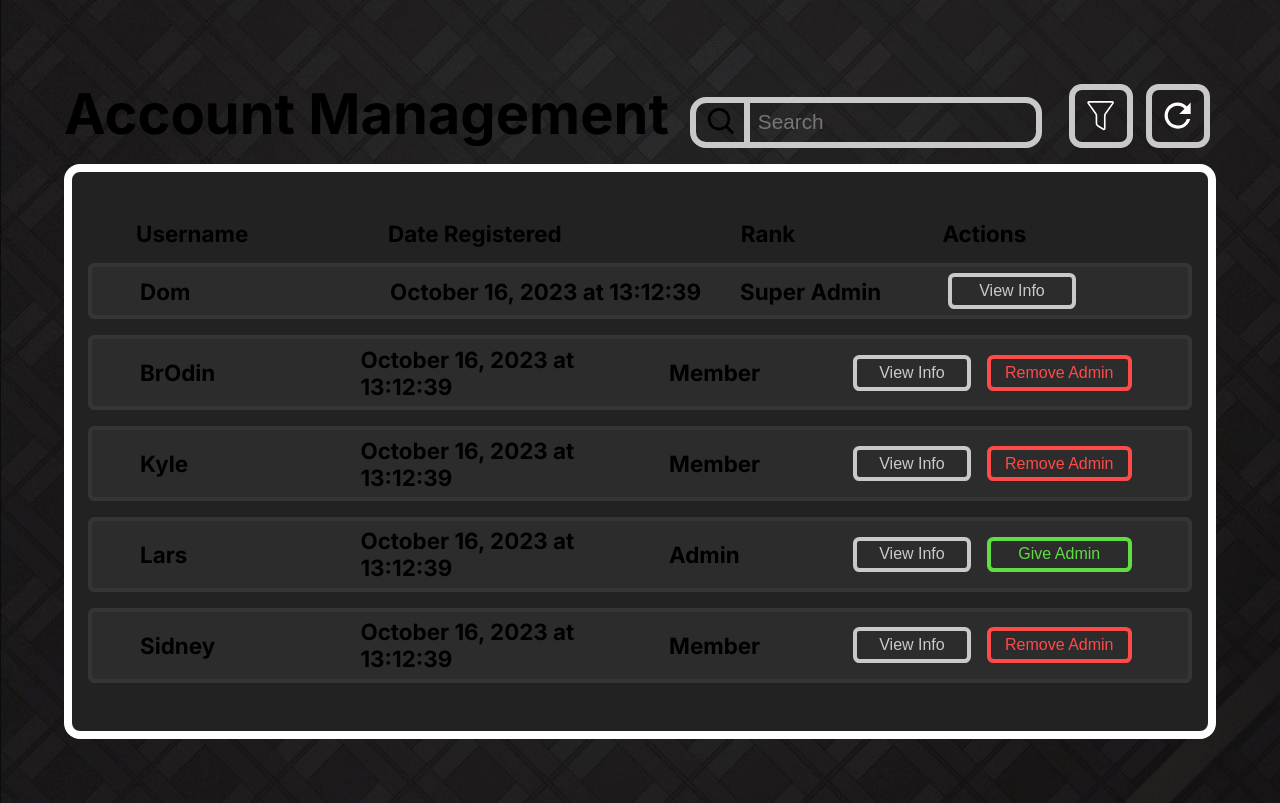
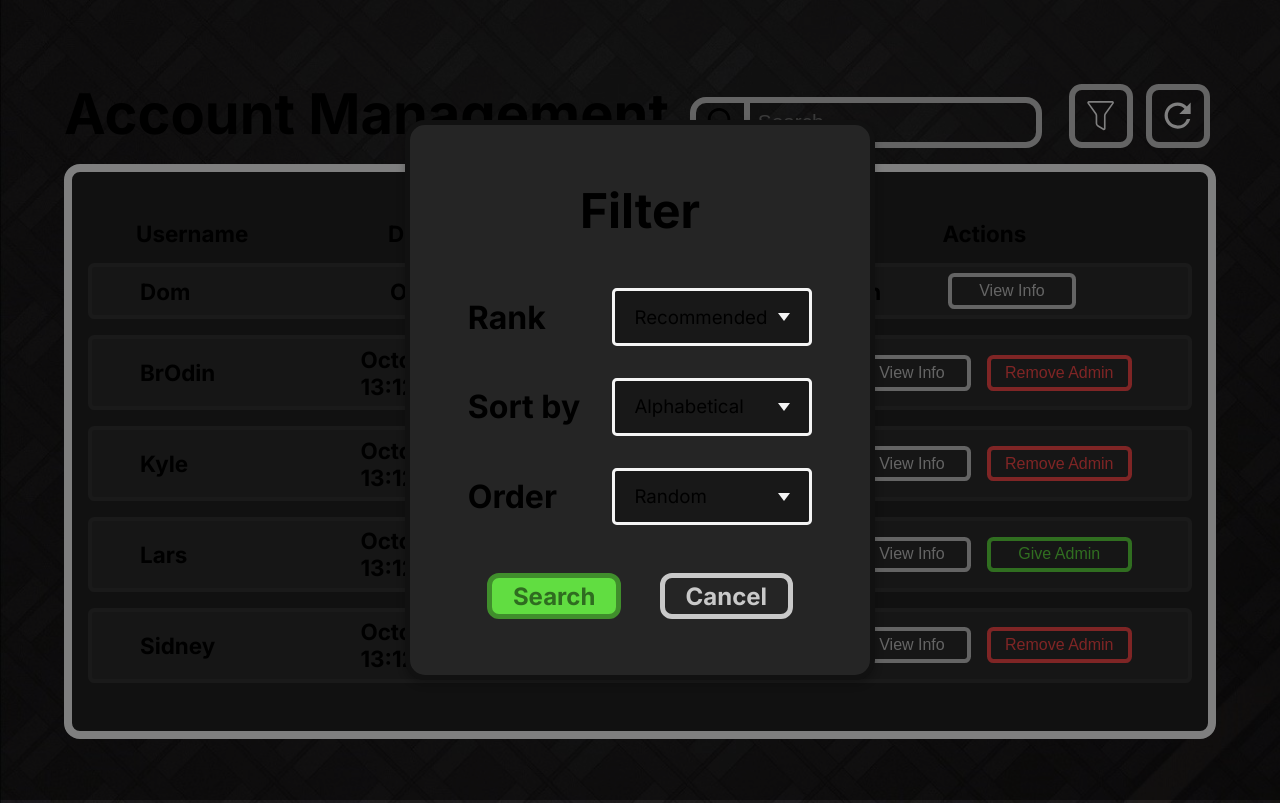
Before and after one commit to qwerttyuiiop1/CSSECDV, a Next.js app: page /admin/accounts in a window 1280 px wide. Both pictures are taken after a click on the element 1100 px from the left and 116 px from the top of the page. Built offline with nearby package versions, Linux system fonts and the light colour scheme.

Commit message:
create filter modal (with issues)

```diff
--- /dev/null
+++ b/src/app/admin/accounts/components/FilterModal.module.css
@@ -0,0 +1,36 @@
+.main_container{
+    display: flex;
+    flex-direction: column;
+    align-items: center;
+    justify-content: center;
+}
+
+.filter{
+    display: flex;
+    margin: 1rem 0;
+    width: 100%;
+    align-items: center;
+}
+
+.header{
+    margin: 2rem 0;
+    font-size: 3rem;
+}
+
+
+.filter_name{
+    flex: 1;
+
+}
+
+.dropdown{
+    flex: 1;
+    margin-left: 2rem;
+}
+
+.buttons_container{
+    width: 100%;
+    display: flex;
+    justify-content: space-around;
+    margin: 2rem 0;
+}
--- /dev/null
+++ b/src/app/admin/accounts/components/FilterModal.tsx
@@ -0,0 +1,101 @@
+import React from "react";
+
+import styles from "./FilterModal.module.css";
+import BaseModal, { BaseModalProps } from "@/components/Modal/BaseModal";
+import { useForm } from "react-hook-form";
+import { FormContainer, useFormError } from "@/components/Providers/Forms";
+import Dropdown, { DropdownItem } from "@/components/Dropdown/Dropdown";
+import { Card, SideButton } from "@/components/CardPage/CardPage";
+
+interface CreateCodeProps extends BaseModalProps {
+  onSubmit: (name: string) => Promise<void> | void;
+}
+
+const FilterModal: React.FC<CreateCodeProps> = ({ state, onSubmit }) => {
+  const form = useForm();
+  const toast = useFormError(form);
+  const close = () => state[1](false);
+
+  const handleSubmit = form.handleSubmit(async (data) => {
+    await onSubmit(data.name);
+    toast.success("Code created: " + data.code);
+    close();
+    form.reset();
+  });
+
+  if (!state[0]) return null;
+
+  const dropdownOptions1: DropdownItem[] = [
+    { id: 0, label: "Recommended" },
+    { id: 1, label: "Most Popular" },
+    { id: 2, label: "Cheapest" },
+    { id: 3, label: "Newest" },
+  ];
+
+  const dropdownOptions2: DropdownItem[] = [
+    { id: 0, label: "Alphabetical" },
+    { id: 1, label: "By Rank" },
+
+  ];
+
+  const dropdownOptions3: DropdownItem[] = [
+    { id: 0, label: "Random" },
+    { id: 1, label: "Option1" },
+
+  ];
+
+  const handleSelectionChange = (item: DropdownItem | null) => {};
+
+  return (
+    <BaseModal state={state}>
+      <FormContainer form={form}>
+        <Card>
+          <div className={styles.main_container}>
+            <h1 className={styles.header}>Filter</h1>
+            <div className={styles.filter}>
+              <h1 className={styles.filter_name}>Rank</h1>
+              <div className={styles.dropdown}>
+                <Dropdown
+                  onSelectionChange={handleSelectionChange}
+                  options={dropdownOptions1}
+                  isBorder={true}
+                />
+              </div>
+            </div>
+
+            <div className={styles.filter}>
+              <h1 className={styles.filter_name}>Sort by</h1>
+              <div className={styles.dropdown}>
+                <Dropdown
+                  onSelectionChange={handleSelectionChange}
+                  options={dropdownOptions2}
+                  isBorder={true}
+                />
+              </div>
+            </div>
+
+            <div className={styles.filter}>
+              <h1 className={styles.filter_name}>Order</h1>
+              <div className={styles.dropdown}>
+                <Dropdown
+                  onSelectionChange={handleSelectionChange}
+                  options={dropdownOptions3}
+                  isBorder={true}
+                />
+              </div>
+            </div>
+
+            <div className={styles.buttons_container}>
+              <SideButton color="green">Search</SideButton>
+              <SideButton color="gray" onClick={close}>
+                Cancel
+              </SideButton>
+            </div>
+          </div>
+        </Card>
+      </FormContainer>
+    </BaseModal>
+  );
+};
+
+export default FilterModal;
--- a/src/app/admin/accounts/page.tsx
+++ b/src/app/admin/accounts/page.tsx
@@ -5,6 +5,9 @@ import { MdRefresh } from "react-icons/md";
 import { CiFilter } from "react-icons/ci";
 import SearchBar from "@/components/SearchBar.tsx/SearchBar";
 import React, { useState } from "react";
+import FilterModal from "./components/FilterModal";
+import { modalHandler } from "@/components/Modal/BaseModal";
+
 
 const TableRow: React.FC<{
   username: string;
@@ -93,6 +96,7 @@ const accounts: Account[] = [
 export default function page() {
   const [searchValue, setSearchValue] = useState("");
   const [filteredAccounts, setFilteredAccounts] = useState(accounts);
+  const isFilterModalOpen = useState(false);
 
   const handleInputChange = (value: string) => {
     setSearchValue(value);
@@ -103,8 +107,12 @@ export default function page() {
     setFilteredAccounts(filtered);
   };
 
+
+
   return (
     <div className={styles.main_container}>
+      <FilterModal onSubmit={console.log} state={isFilterModalOpen} />
+
       <div className={styles.inner_container}>
         <div className={styles.header_container}>
           <h1 className={styles.header_text}>Account Management</h1>
@@ -112,7 +120,7 @@ export default function page() {
           <SearchBar onInputChange={handleInputChange} />
 
           <div className={styles.buttons_container}>
-            <div className={styles.button_container}>
+            <div className={styles.button_container} onClick={modalHandler(isFilterModalOpen)}>
               <CiFilter className={styles.button} />
             </div>
 
--- a/src/components/Dropdown/Dropdown.module.css
+++ b/src/components/Dropdown/Dropdown.module.css
@@ -1,6 +1,5 @@
 .dropdown {
   position: relative;
-  z-index: 1;
   border-radius: 0.3rem;
 }
 
@@ -28,6 +27,8 @@
   display: block;
   border-radius: 0 0 0.3rem 0.3rem;
   padding: 0.6rem;
+
+  z-index: 2;
 }
 
 .dropdown_header {
@@ -37,11 +38,11 @@
   justify-content: space-between;
   align-items: center;
   padding: 0.9rem 1.2rem;
+  z-index: 1;
 }
 
 .dropdown_body {
   position: absolute;
-  z-index: 2;
   top: 100%;
   left: 0;
   display: none;
@@ -52,6 +53,11 @@
   border-radius: 0.3rem 0.3rem 0 0;
 }
 
+.dropdown.border,
+.dropdown_body.border {
+  border: 0.2rem solid #f4f4f4;
+}
+
 .dropdown_item {
   padding: 0.6rem;
   font-weight: normal;
--- a/src/components/Dropdown/Dropdown.tsx
+++ b/src/components/Dropdown/Dropdown.tsx
@@ -9,9 +9,10 @@ export interface DropdownItem {
 interface DropdownProps {
   options: DropdownItem[];
   onSelectionChange: (item: DropdownItem | null) => void;
+  isBorder?: boolean;
 }
 
-const Dropdown: React.FC<DropdownProps> = ({ options, onSelectionChange }) => {
+const Dropdown: React.FC<DropdownProps> = ({ options, onSelectionChange, isBorder }) => {
   const [isOpen, setOpen] = useState(false);
   const [items, setItems] = useState<DropdownItem[]>(options);
   const [selectedItem, setSelectedItem] = useState<number>(0);
@@ -39,12 +40,12 @@ const Dropdown: React.FC<DropdownProps> = ({ options, onSelectionChange }) => {
   }, []);
 
   return (
-    <div className={`${styles.dropdown} ${isOpen && styles.open}`} ref={dropdownRef}>
+    <div className={`${styles.dropdown} ${isOpen && styles.open}  ${isBorder && styles.border} `} ref={dropdownRef}>
       <h3 className={styles.dropdown_header} onClick={toggleDropdown}>
         {items.find((item) => item.id === selectedItem)?.label}
         <div className={styles.arrow_down}></div>
       </h3>
-      <div className={`${styles.dropdown_body} ${isOpen && styles.open}`}>
+      <div className={`${styles.dropdown_body} ${isOpen && styles.open} ${isBorder && styles.border}`}>
         {items.map((item) => (
           <h3
             className={`${styles.dropdown_item} ${
```
